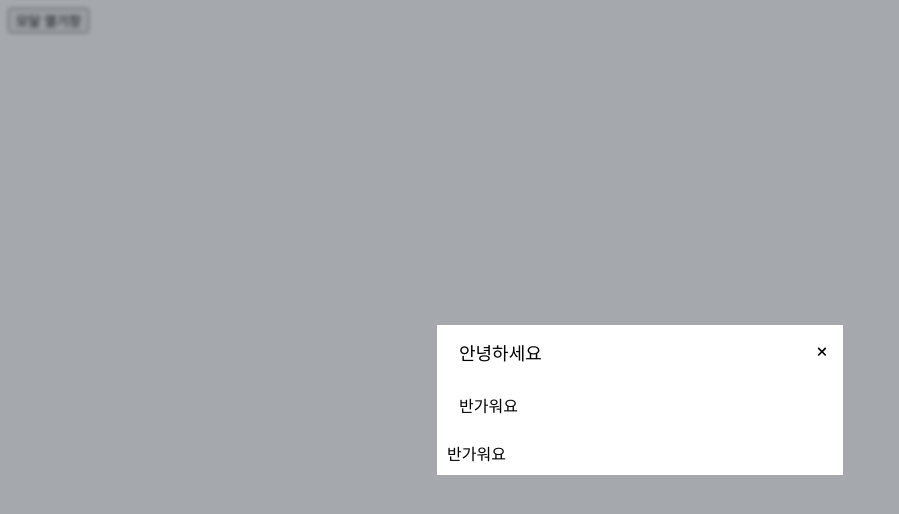
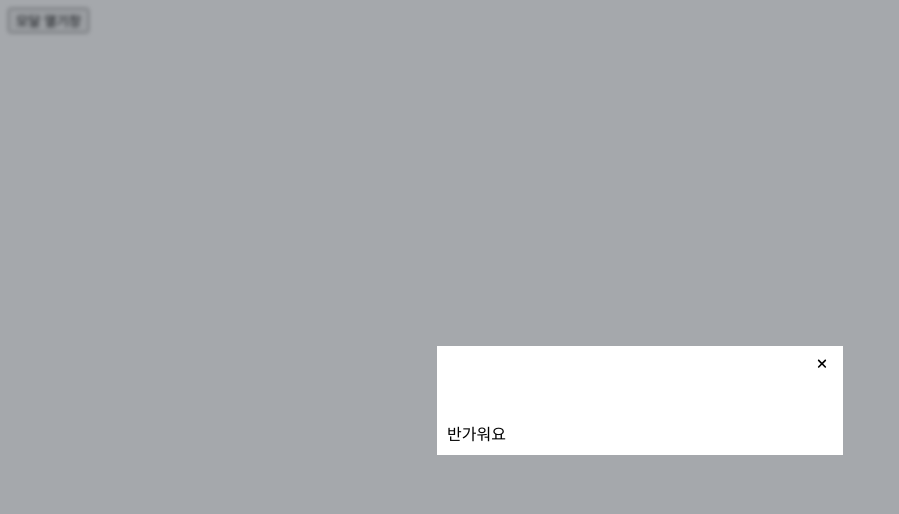
Before and after one commit to d-o-p-e/inflearn-login-page-UI, a React (Create React App) app in the folder frontend/: page / in a window 1280 px wide. Both pictures are taken after a click on the button "모달 열기창". Shown: the top 514 px of the page, without its empty margins (0-899 px from the left). Built offline with nearby package versions, Linux system fonts and the light colour scheme.

Commit message:
:lipstick: Modal 컴포넌트 props 수정
headercontent에서 string 타입의 title로 변경
bodycontent에서 children으로 변경

```diff
--- a/frontend/src/components/modal/Modal.js
+++ b/frontend/src/components/modal/Modal.js
@@ -3,20 +3,20 @@ import { faClose } from '@fortawesome/free-solid-svg-icons';
 import { FontAwesomeIcon } from '@fortawesome/react-fontawesome';
 import * as Style from './Styles';
 
-export function Modal({ status, onClose, footerContent, bodyContent, headerContent }) {
+export function Modal({ children, status, onClose, footerContent, title }) {
   return (
     <Style.Overlay status={status}>
       <Style.Modal>
         <Style.ModalHeader>
           <Style.HeaderContent>
-            {headerContent}
+            {title}
           </Style.HeaderContent>
           <Style.CloseButton onClick={onClose}>
             <FontAwesomeIcon icon={faClose} />
           </Style.CloseButton>
         </Style.ModalHeader>
         <Style.ModalBody>
-          {bodyContent}
+          {children}
         </Style.ModalBody>
         <Style.ModalFooter>
           {footerContent}
@@ -41,11 +41,7 @@ Modal.propTypes = {
    */
   footerContent: PropTypes.object,
   /**
-   * body의 내용
-   */
-  bodyContent: PropTypes.object,
-  /**
    * header의 내용
    */
-  headerContent: PropTypes.object,
+  title: PropTypes.string,
 };
```
Also changed, not shown: 1 other file (tests, documents, lock files or other folders).
